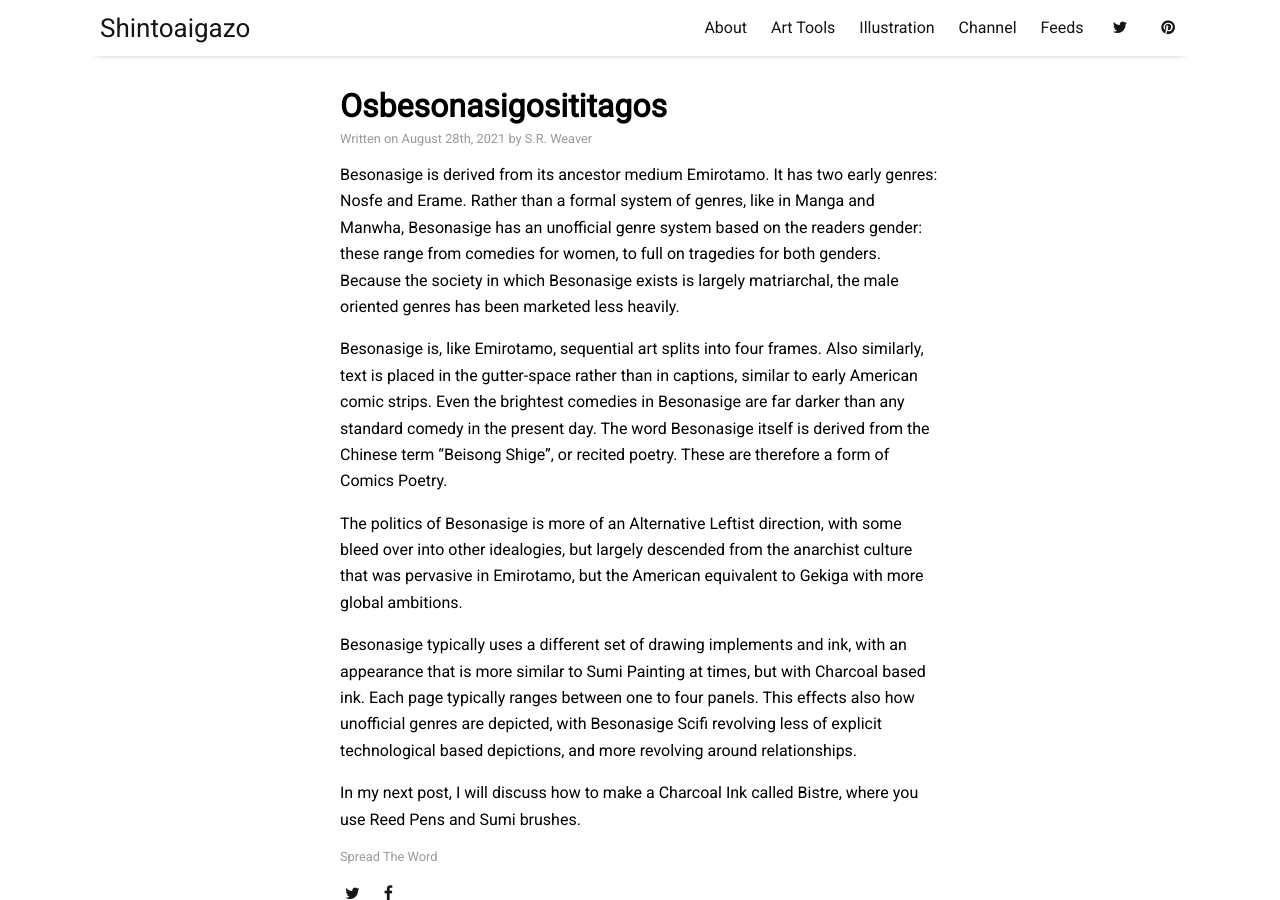
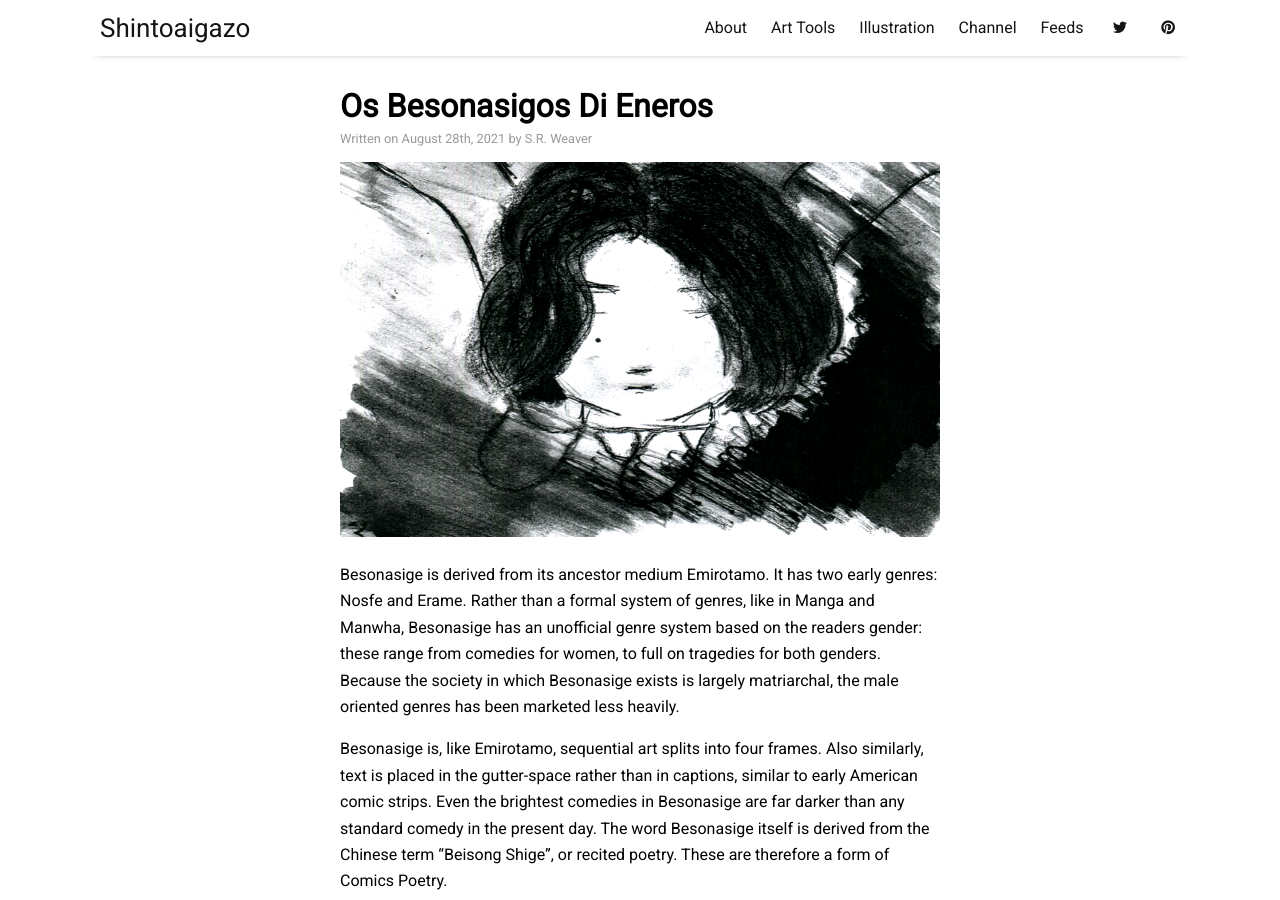
Before and after one commit to LWFlouisa/Portfolio, a Jekyll site: the page built from _posts/2021-08-28-osbesonasigosititagos.md, in a window 1280 px wide and 900 px high. Built offline with Jekyll 4.4.1, drawn with Linux system fonts in a browser that asks for light colours; nearby versions of some CDN libraries; our own code applies the rules of GitHub Pages for plain Markdown files.

Commit message:
Update 2021-08-28-osbesonasigosititagos.md

```diff
--- a/_posts/2021-08-28-osbesonasigosititagos.md
+++ b/_posts/2021-08-28-osbesonasigosititagos.md
@@ -1,3 +1,10 @@
+---
+layout: post
+title: "Os Besonasigos Di Eneros"
+author: "S.R. Weaver"
+tags: mediums inks artsupplies besonasige history
+image: uploadedfairy.png
+---
 Besonasige is derived from its ancestor medium Emirotamo. It has two early genres: Nosfe and Erame. Rather than a formal system of genres, like in Manga and Manwha, Besonasige has an unofficial genre system based on the readers gender: these range from comedies for women, to full on tragedies for both genders. Because the society in which Besonasige exists is largely matriarchal, the male oriented genres has been marketed less heavily.
 
 Besonasige is, like Emirotamo, sequential art splits into four frames. Also similarly, text is placed in the gutter-space rather than in captions, similar to early American comic strips. Even the brightest comedies in Besonasige are far darker than any standard comedy in the present day. The word Besonasige itself is derived from the Chinese term “Beisong Shige”, or recited poetry. These are therefore a form of Comics Poetry.
```
